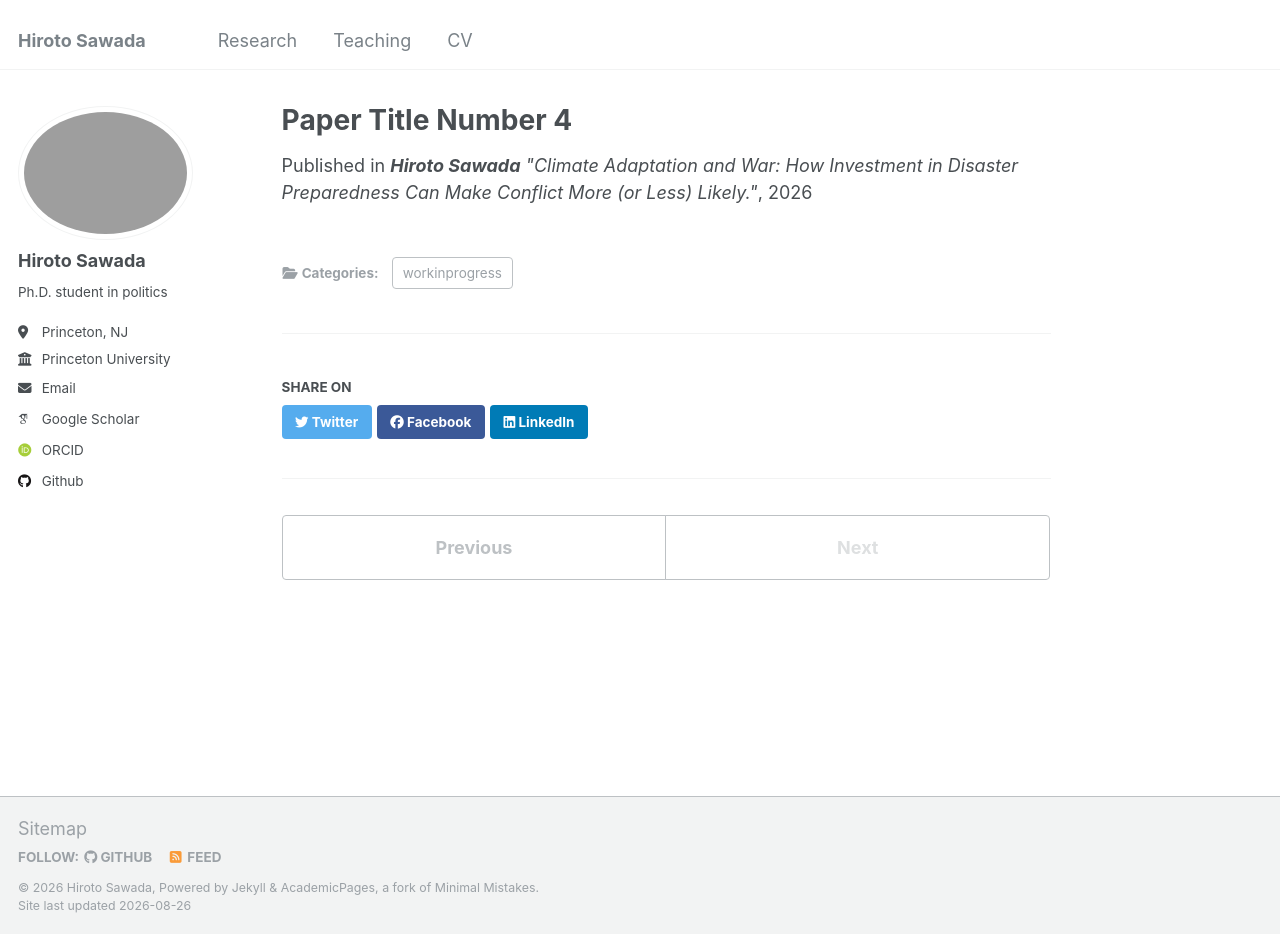
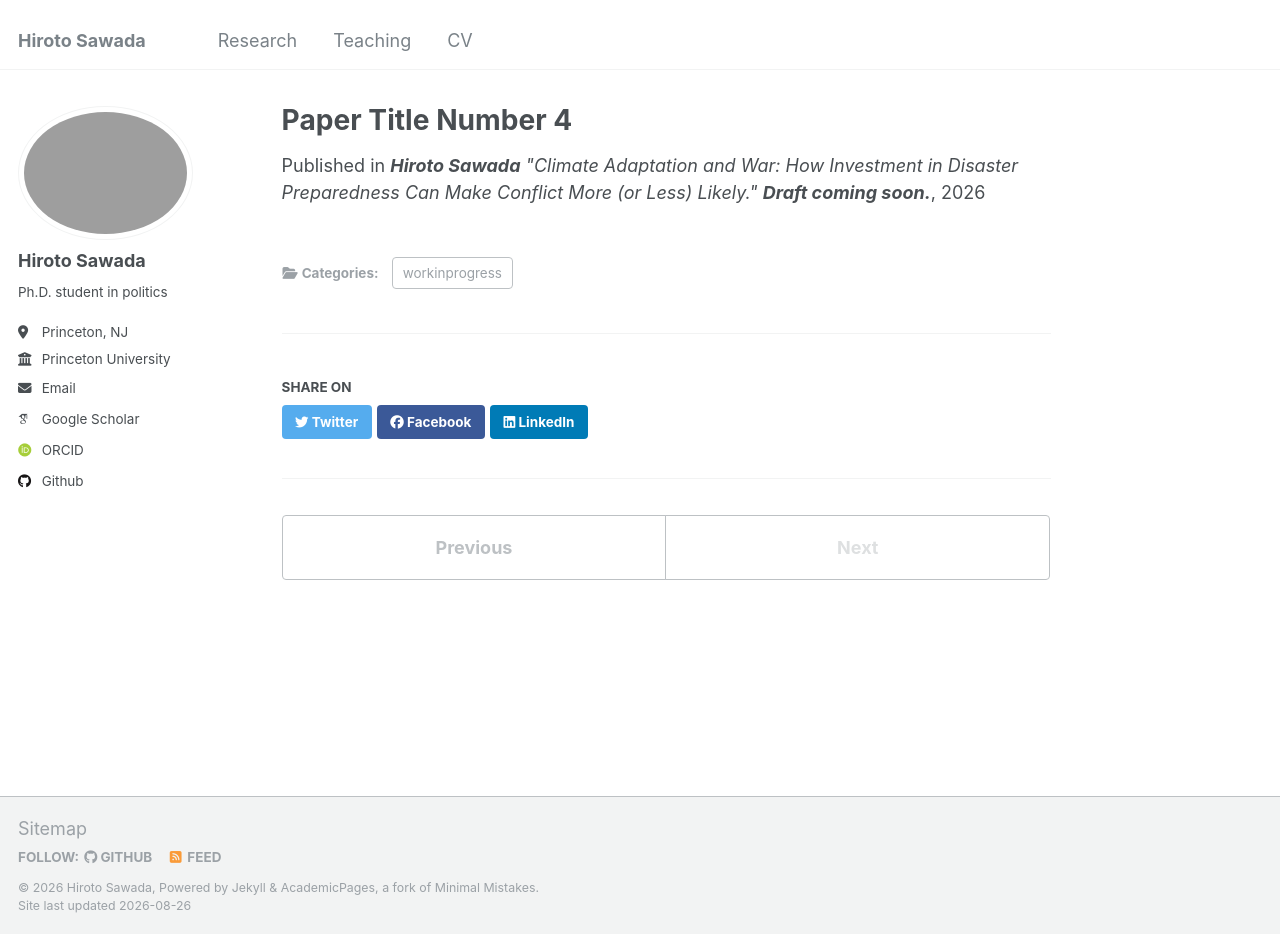
Before and after one commit to hiroto-sawada/hiroto-sawada.github.io, a Jekyll site: the page built from _publications/2024-02-17-paper-title-number-4.md, in a window 1280 px wide and 934 px high. Built offline with Jekyll 4.4.1, drawn with Linux system fonts in a browser that asks for light colours; some web fonts are replaced.

Commit message:
Update 2024-02-17-paper-title-number-4.md

```diff
--- a/_publications/2024-02-17-paper-title-number-4.md
+++ b/_publications/2024-02-17-paper-title-number-4.md
@@ -3,5 +3,5 @@ title: "Paper Title Number 4"
 collection: publications
 category: workinprogress
 date: 2026-08-22
-venue: '<b>Hiroto Sawada</b> "Climate Adaptation and War: How Investment in Disaster Preparedness Can Make Conflict More (or Less) Likely."'
+venue: '<b>Hiroto Sawada</b> "Climate Adaptation and War: How Investment in Disaster Preparedness Can Make Conflict More (or Less) Likely." <b>Draft coming soon.</b>'
 ---
```
